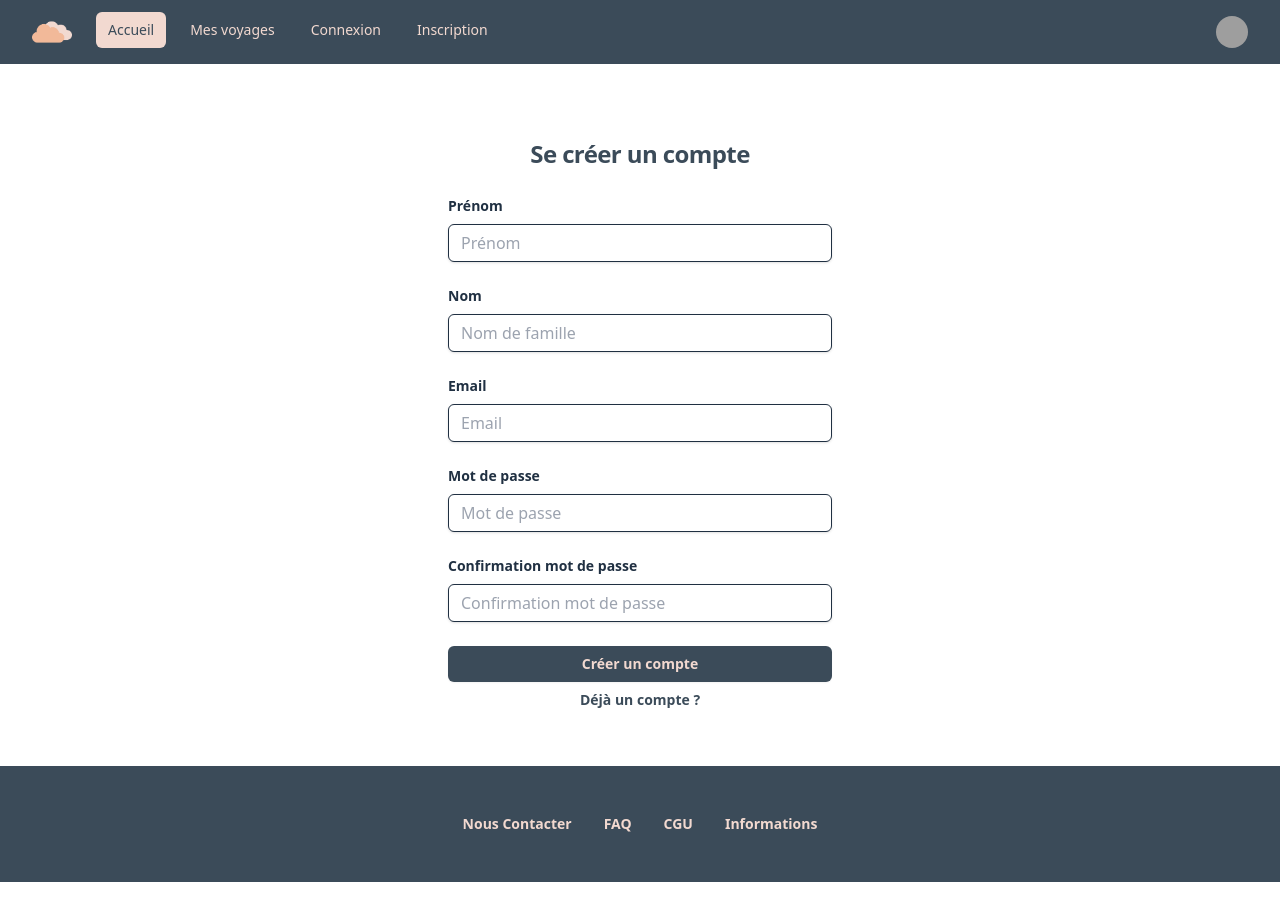
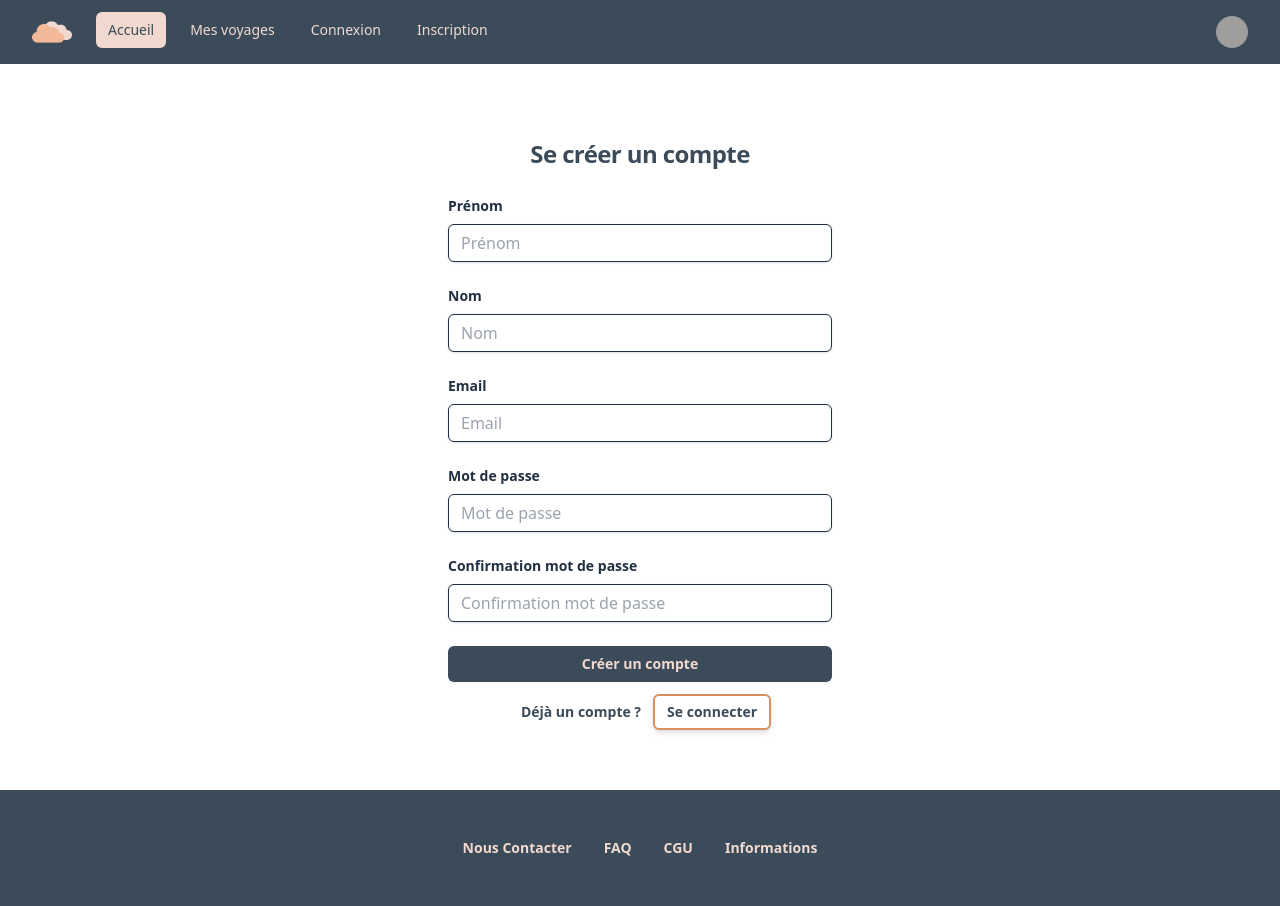
Before and after one commit to laurafeugene/site-voyage-front, a React (Vite) app: page /inscription in a window 1280 px wide. Before the commit the page ends 882 px from the top, so only its background shows below. Built offline with nearby package versions, Linux system fonts and the light colour scheme; grey boxes are pictures that could not be loaded.

Commit message:
style: register > better link to connection

```diff
--- a/src/components/App/Register/register.tsx
+++ b/src/components/App/Register/register.tsx
@@ -12,8 +12,8 @@ function SignUp(props: SignUpProps) {
   const [email, setEmail] = useState('');
   const [password, setPassword] = useState('');
   const [confirmPassword, setConfirmPassword] = useState('');
-  const [errorContent, setErrorContent] = useState('');
-  const [isErrorOpen, setIsErrorOpen] = useState(false);
+  const [messageContent, setMessageContent] = useState('');
+  const [isMessageOpen, setIsMessageOpen] = useState(false);
 
   const handleFirstNameChange = (event: React.ChangeEvent<HTMLInputElement>) => {
     setFirstName(event.target.value);
@@ -40,7 +40,8 @@ function SignUp(props: SignUpProps) {
 
   const handleSubmit = (event: React.FormEvent<HTMLFormElement>) => {
     event.preventDefault();
-    setIsErrorOpen(false);
+    setIsMessageOpen(false);
+    setMessageContent('');
 
     // Check if password and confirm password are the same
     if (password === confirmPassword) {
@@ -52,9 +53,10 @@ function SignUp(props: SignUpProps) {
         "confirmPassword": confirmPassword,
       }
 
-      registerUser(newUser);
+      const result = registerUser(newUser);
 
       // If account is created :
+      if (result) {
         // Form cleaning
         setFirstName('');
         setLastName('');
@@ -62,12 +64,23 @@ function SignUp(props: SignUpProps) {
         setPassword('');
         setConfirmPassword('');
 
+        // Display success message
+        setMessageContent(`${firstName}, votre compte a été créé aved succès !`);
+        setIsMessageOpen(true);
+      }
+
       // If error :
-      // affiche message d'erreur
+      else {
+        // Display error message
+        setMessageContent(`Désolé, votre compte n'a pas pu être créé.`);
+        setIsMessageOpen(true);
       }
+    }
+    // If password and confirm password are differents
     else {
-      setErrorContent('Les mots de passe doivent être identiques');
-      setIsErrorOpen(true);
+      // Display a message
+      setMessageContent('Les mots de passe doivent être identiques');
+      setIsMessageOpen(true);
     }
   };
 
@@ -77,7 +90,7 @@ function SignUp(props: SignUpProps) {
         <h1 className="mt-6 pb-6 text-center text-2xl font-bold leading-9 tracking-tight text-darkest">
           Se créer un compte{' '}
         </h1>
-        {isErrorOpen && <p className="pb-6 text-warm">{errorContent}</p>}
+        {isMessageOpen && <p className="pb-6 text-warm">{messageContent}</p>}
         <form onSubmit={handleSubmit} className="space-y-6">
           <div className="mb-4">
             <label
@@ -90,7 +103,7 @@ function SignUp(props: SignUpProps) {
               id="name"
               type="text"
               placeholder="Prénom"
-              autoComplete="name"
+              // autoComplete="name"
               required
               value={firstName}
               onChange={handleFirstNameChange}
@@ -108,8 +121,8 @@ function SignUp(props: SignUpProps) {
               className="shadow appearance-none border rounded-md w-full py-2 px-3 text-darkest-700 leading-tight focus:outline-none focus:shadow-outline"
               id="lastName"
               type="text"
-              placeholder="Nom de famille"
-              autoComplete="lastName"
+              placeholder="Nom"
+              // autoComplete="lastName"
               required
               value={lastName}
               onChange={handleLastNameChange}
@@ -184,12 +197,15 @@ function SignUp(props: SignUpProps) {
             >
               Créer un compte
             </button>
+            <div className="flex justify-center items-center py-3 text-sm font-semibold leading-6 text-darkest">
+              <p className="px-3">Déjà un compte ?</p>
               <NavLink
                 to="/connexion"
-              className="block justify-center m px-3 py-1.5 text-sm font-semibold leading-6 text-darkest"
+                className="flex justify-center rounded-md border-2 border-warm px-3 py-1.5 text-sm font-semibold text-darkest shadow-md hover:bg-lightest-300"
               >
-              Déjà un compte ?
+                Se connecter
               </NavLink>
+            </div>
           </div>
         </form>
       </div>
--- a/src/store/reducers/user.ts
+++ b/src/store/reducers/user.ts
@@ -47,7 +47,8 @@ export async function registerUser(newUser) {
       query: signUpQuery,
     },
   }).then((result) => {
-    console.log(result);
+    // console.log(result);
+    return result;
   });
 }
 
```
Lines whose indentation alone changed are shown as unchanged.
